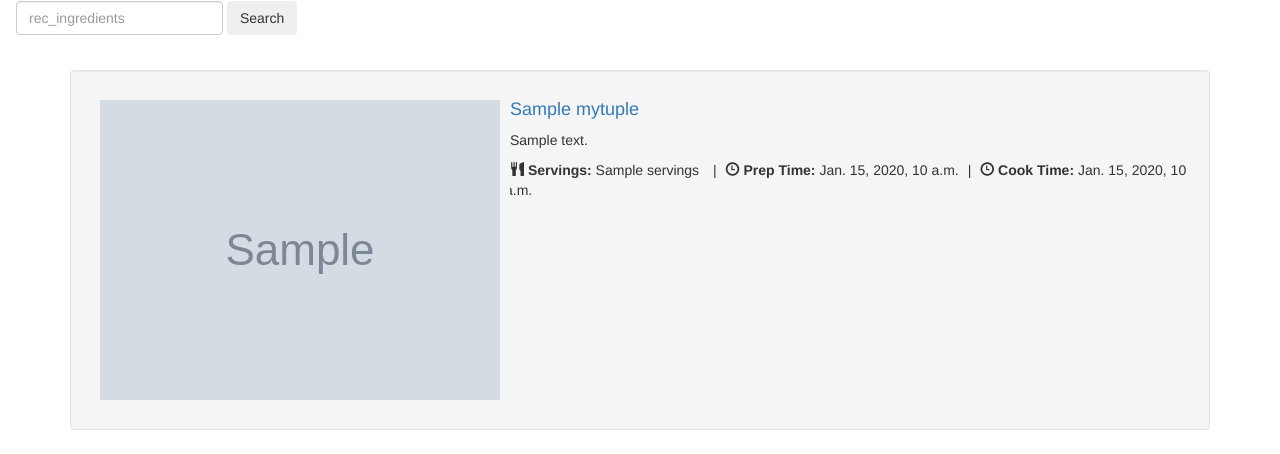
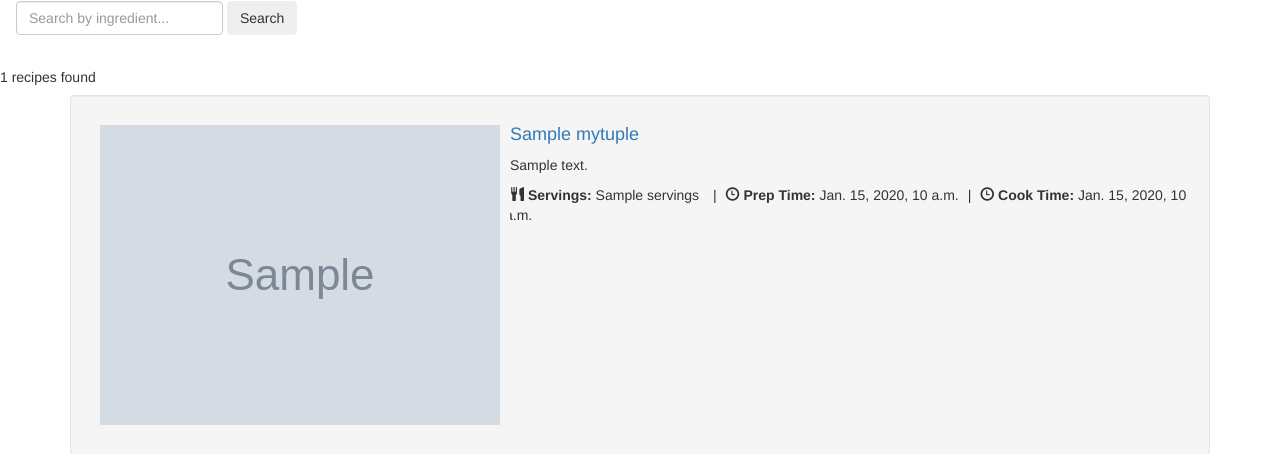
Before and after one commit to laraminones/recipes, a Django app: template search_site/recsearch/templates/recsearch/index.html in a window 1280 px wide. Shown: the top 454 px of the page. Run offline with Django 3.2, Linux system fonts and the light colour scheme; the template is opened without the code that fills it: most values are stand-ins (such as "Sample title", 1, 10 or a date in 2020); grey boxes marked "Sample" are stand-in pictures; some libraries are stand-ins or nearby versions.

Commit message:
Display all recipes found for search with count

```diff
--- a/search_site/recsearch/es_call.py
+++ b/search_site/recsearch/es_call.py
@@ -26,6 +26,7 @@ def recsearch(rec_ingredients=""):
     client = Elasticsearch()
     q = Q('bool', must=[Q('term', rec_ingredients=rec_ingredients)])
     s = Search(index="recipe_index").using(client).query(q)
+    s = s[0:s.count()]
     response = s.execute()
     search = get_search_results(response)
     return search
--- a/search_site/recsearch/templates/recsearch/index.html
+++ b/search_site/recsearch/templates/recsearch/index.html
@@ -8,12 +8,13 @@
 <nav class="navbar navbar-expand-lg navbar-light bg-light">
   <div class="collapse navbar-collapse" id="navbarSupportedContent">
     <form class="form-inline my-2 my-lg-0">
-      <input class="form-control mr-sm-2" type="search" placeholder="rec_ingredients" aria-label="rec_ingredients" name = 'rec_ingredients' value = ""/>
+      <input class="form-control mr-sm-2" type="search" placeholder="Search by ingredient..." aria-label="rec_ingredients" name = 'rec_ingredients' value = ""/>
       <button class="btn btn-outline-success my-2 my-sm-0" type="submit">Search</button>
     </form>
   </div>
 </nav>
 {% if results %}
+  <h5>{{ results|length }} recipes found</h5>
   <div class="container">
     {% for mytuple in results %}
     <div class="well">
```
